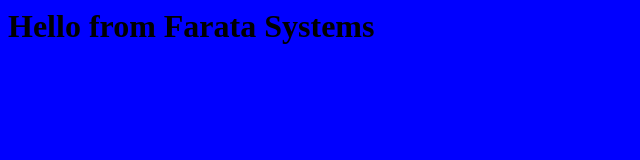
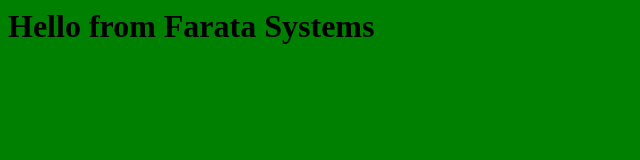
Before and after one commit to gAmUssA/temp1, a plain HTML site: page index.html in a window 1280 px wide. Shown: the whole page, without its empty margins (0-640 px from the left). Drawn offline with Linux system fonts and the light colour scheme.

Commit message:
added greating to princetonjug users

```diff
--- a/index.html
+++ b/index.html
@@ -1,5 +1,6 @@
 <html>
-   <body bgcolor="blue">
+    <!-- hello from PrincetonJUG -->
+   <body bgcolor="green">
 
       <h1>Hello from Farata Systems</h1>
 
```
